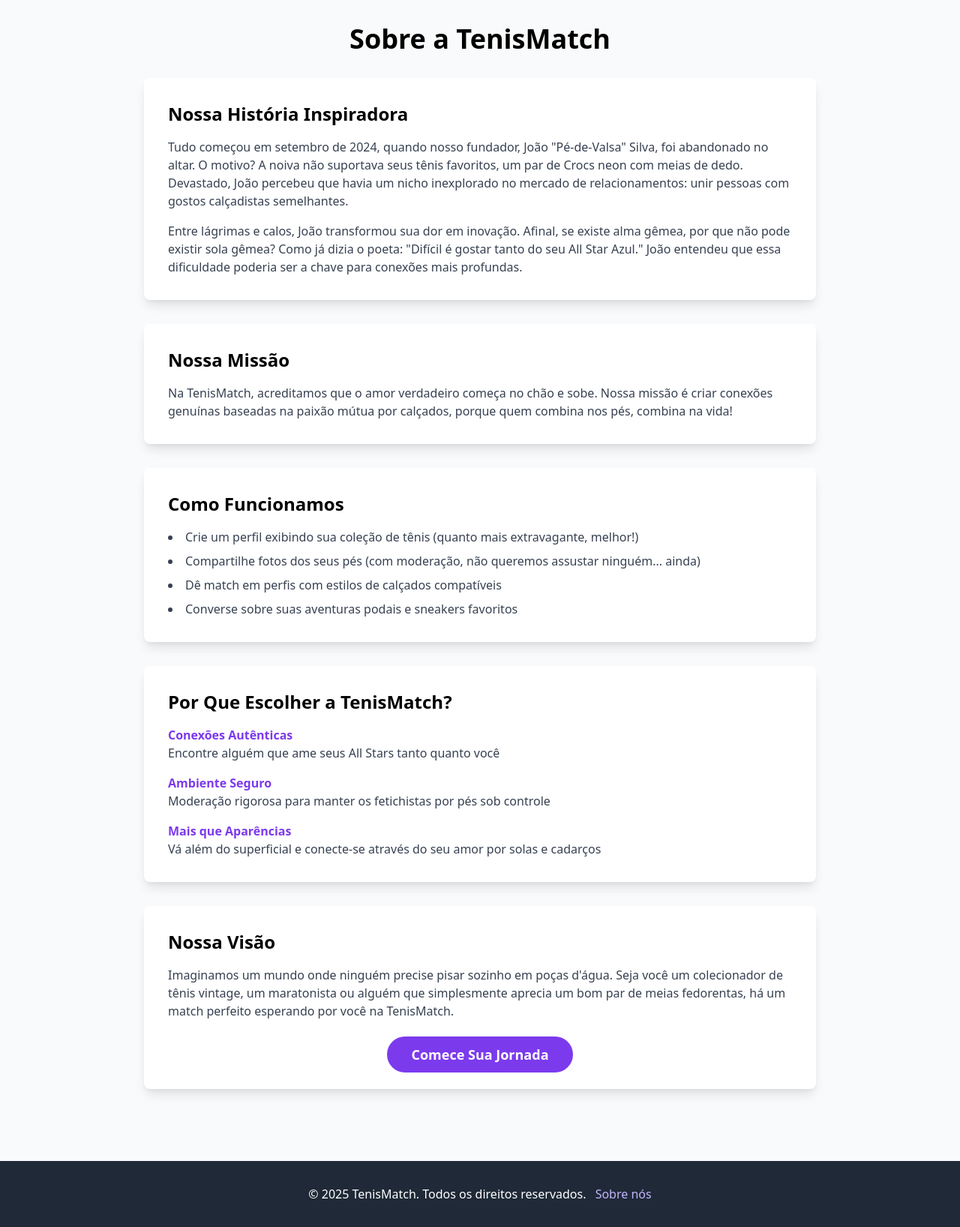
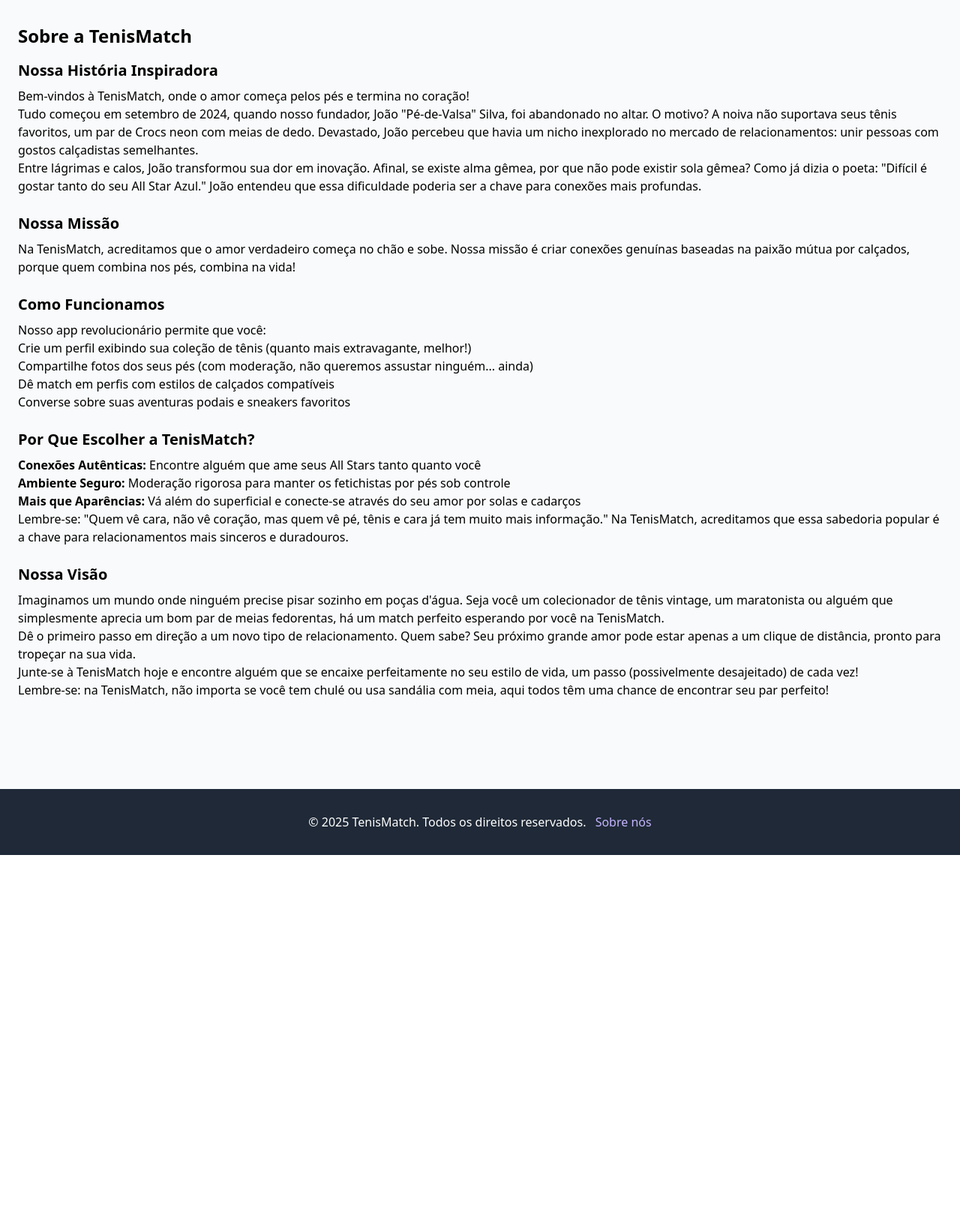
Before and after one commit to Penhall/tenismatch, a Django app: page /sobre/ in a window 1280 px wide. Shown: the part 56-1692 px from the top of the page at 75% size. After the commit the page ends 1196 px from the top, so only its background shows below. Run offline with Django 4.2, Linux system fonts and the light colour scheme.

Commit message:
Casa - alterando área About - 27.01.2025

```diff
--- a/apps/users/views.py
+++ b/apps/users/views.py
@@ -29,15 +29,14 @@ class CustomLoginView(LoginView):
 
     def get_success_url(self):
         user = self.request.user
-        if user.is_staff:
-            # Verificar grupos para redirecionar para dashboards corretos
-            groups = user.groups.all()
-            if groups.filter(name='Analyst').exists():
-                return reverse_lazy('tenis_admin:analyst_dashboard')
-            elif groups.filter(name='Manager').exists():
-                return reverse_lazy('tenis_admin:manager_dashboard')
-            else:
-                return reverse_lazy('admin:index') # Dashboard admin padrão se não for analista/gerente
+        # Verificar grupos para redirecionar para dashboards corretos
+        groups = user.groups.all()
+        if groups.filter(name='Analyst').exists():
+            return reverse_lazy('tenis_admin:analyst_dashboard')
+        elif groups.filter(name='Manager').exists():
+            return reverse_lazy('tenis_admin:manager_dashboard')
+        elif user.is_staff:
+            return reverse_lazy('admin:index') # Dashboard admin padrão se não for analista/gerente
         else:
             # Redirecionar para o perfil para usuários normais
             return reverse_lazy('profiles:detail')
--- a/templates/about.html
+++ b/templates/about.html
@@ -1,39 +1,28 @@
-<!-- /tenismatch/templates/about.html -->
 {% extends 'base.html' %}
+{% load static %}
+
+{% block title %}Sobre a TenisMatch{% endblock %}
 
 {% block content %}
 <div class="container mx-auto px-6 py-8">
-    <div class="max-w-4xl mx-auto">
-        <h1 class="text-4xl font-bold text-center mb-8">Sobre a TenisMatch</h1>
+    <h2 class="text-2xl font-bold mb-4">Sobre a TenisMatch</h2>
 
-        <!-- Nossa História -->
-        <section class="bg-white rounded-lg shadow-lg p-8 mb-8">
-            <h2 class="text-2xl font-bold mb-4">Nossa História Inspiradora</h2>
-            <p class="text-gray-700 mb-4">
-                Tudo começou em setembro de 2024, quando nosso fundador, João "Pé-de-Valsa" Silva, foi abandonado no altar.
-                O motivo? A noiva não suportava seus tênis favoritos, um par de Crocs neon com meias de dedo. Devastado,
-                João percebeu que havia um nicho inexplorado no mercado de relacionamentos: unir pessoas com gostos calçadistas semelhantes.
-            </p>
-            <p class="text-gray-700">
-                Entre lágrimas e calos, João transformou sua dor em inovação. Afinal, se existe alma gêmea, por que não
-                pode existir sola gêmea? Como já dizia o poeta: "Difícil é gostar tanto do seu All Star Azul." João
-                entendeu que essa dificuldade poderia ser a chave para conexões mais profundas.
-            </p>
+    <section class="mb-6">
+        <h3 class="text-xl font-semibold mb-2">Nossa História Inspiradora</h3>
+        <p>Bem-vindos à TenisMatch, onde o amor começa pelos pés e termina no coração!</p>
+        <p>Tudo começou em setembro de 2024, quando nosso fundador, João "Pé-de-Valsa" Silva, foi abandonado no altar. O motivo? A noiva não suportava seus tênis favoritos, um par de Crocs neon com meias de dedo. Devastado, João percebeu que havia um nicho inexplorado no mercado de relacionamentos: unir pessoas com gostos calçadistas semelhantes.</p>
+        <p>Entre lágrimas e calos, João transformou sua dor em inovação. Afinal, se existe alma gêmea, por que não pode existir sola gêmea? Como já dizia o poeta: "Difícil é gostar tanto do seu All Star Azul." João entendeu que essa dificuldade poderia ser a chave para conexões mais profundas.</p>
     </section>
 
-        <!-- Nossa Missão -->
-        <section class="bg-white rounded-lg shadow-lg p-8 mb-8">
-            <h2 class="text-2xl font-bold mb-4">Nossa Missão</h2>
-            <p class="text-gray-700">
-                Na TenisMatch, acreditamos que o amor verdadeiro começa no chão e sobe. Nossa missão é criar conexões
-                genuínas baseadas na paixão mútua por calçados, porque quem combina nos pés, combina na vida!
-            </p>
+    <section class="mb-6">
+        <h3 class="text-xl font-semibold mb-2">Nossa Missão</h3>
+        <p>Na TenisMatch, acreditamos que o amor verdadeiro começa no chão e sobe. Nossa missão é criar conexões genuínas baseadas na paixão mútua por calçados, porque quem combina nos pés, combina na vida!</p>
     </section>
 
-        <!-- Como Funcionamos -->
-        <section class="bg-white rounded-lg shadow-lg p-8 mb-8">
-            <h2 class="text-2xl font-bold mb-4">Como Funcionamos</h2>
-            <ul class="list-disc list-inside text-gray-700 space-y-2">
+    <section class="mb-6">
+        <h3 class="text-xl font-semibold mb-2">Como Funcionamos</h3>
+        <p>Nosso app revolucionário permite que você:</p>
+        <ul>
             <li>Crie um perfil exibindo sua coleção de tênis (quanto mais extravagante, melhor!)</li>
             <li>Compartilhe fotos dos seus pés (com moderação, não queremos assustar ninguém... ainda)</li>
             <li>Dê match em perfis com estilos de calçados compatíveis</li>
@@ -41,39 +30,22 @@
         </ul>
     </section>
 
-        <!-- Por Que Escolher -->
-        <section class="bg-white rounded-lg shadow-lg p-8 mb-8">
-            <h2 class="text-2xl font-bold mb-4">Por Que Escolher a TenisMatch?</h2>
-            <div class="space-y-4">
-                <div>
-                    <h3 class="font-semibold text-purple-600">Conexões Autênticas</h3>
-                    <p class="text-gray-700">Encontre alguém que ame seus All Stars tanto quanto você</p>
-                </div>
-                <div>
-                    <h3 class="font-semibold text-purple-600">Ambiente Seguro</h3>
-                    <p class="text-gray-700">Moderação rigorosa para manter os fetichistas por pés sob controle</p>
-                </div>
-                <div>
-                    <h3 class="font-semibold text-purple-600">Mais que Aparências</h3>
-                    <p class="text-gray-700">Vá além do superficial e conecte-se através do seu amor por solas e cadarços</p>
-                </div>
-            </div>
+    <section class="mb-6">
+        <h3 class="text-xl font-semibold mb-2">Por Que Escolher a TenisMatch?</h3>
+        <ul>
+            <li><strong>Conexões Autênticas:</strong> Encontre alguém que ame seus All Stars tanto quanto você</li>
+            <li><strong>Ambiente Seguro:</strong> Moderação rigorosa para manter os fetichistas por pés sob controle</li>
+            <li><strong>Mais que Aparências:</strong> Vá além do superficial e conecte-se através do seu amor por solas e cadarços</li>
+        </ul>
+        <p>Lembre-se: "Quem vê cara, não vê coração, mas quem vê pé, tênis e cara já tem muito mais informação." Na TenisMatch, acreditamos que essa sabedoria popular é a chave para relacionamentos mais sinceros e duradouros.</p>
     </section>
 
-        <!-- Nossa Visão -->
-        <section class="bg-white rounded-lg shadow-lg p-8">
-            <h2 class="text-2xl font-bold mb-4">Nossa Visão</h2>
-            <p class="text-gray-700 mb-4">
-                Imaginamos um mundo onde ninguém precise pisar sozinho em poças d'água. Seja você um colecionador de
-                tênis vintage, um maratonista ou alguém que simplesmente aprecia um bom par de meias fedorentas, há
-                um match perfeito esperando por você na TenisMatch.
-            </p>
-            <div class="text-center mt-8">
-                <a href="{% url 'users:signup' %}" class="bg-purple-600 text-white px-8 py-3 rounded-full text-lg font-semibold hover:bg-purple-700">
-                    Comece Sua Jornada
-                </a>
-            </div>
+    <section class="mb-6">
+        <h3 class="text-xl font-semibold mb-2">Nossa Visão</h3>
+        <p>Imaginamos um mundo onde ninguém precise pisar sozinho em poças d'água. Seja você um colecionador de tênis vintage, um maratonista ou alguém que simplesmente aprecia um bom par de meias fedorentas, há um match perfeito esperando por você na TenisMatch.</p>
+        <p>Dê o primeiro passo em direção a um novo tipo de relacionamento. Quem sabe? Seu próximo grande amor pode estar apenas a um clique de distância, pronto para tropeçar na sua vida.</p>
+        <p>Junte-se à TenisMatch hoje e encontre alguém que se encaixe perfeitamente no seu estilo de vida, um passo (possivelmente desajeitado) de cada vez!</p>
+        <p>Lembre-se: na TenisMatch, não importa se você tem chulé ou usa sandália com meia, aqui todos têm uma chance de encontrar seu par perfeito!</p>
     </section>
 </div>
-</div>
 {% endblock %}
--- a/templates/base.html
+++ b/templates/base.html
@@ -31,7 +31,7 @@
                 </div>
                 {% else %}
                 <div class="space-x-4">
-                    <a href="#sobre" class="hover:text-gray-200">Sobre</a>
+                    <a href="{% url 'about' %}" class="hover:text-gray-200">Sobre</a>
                     <a href="{% url 'users:login' %}" class="hover:text-gray-200">Entrar</a>
                     <a href="{% url 'users:signup' %}" class="bg-white text-purple-600 px-4 py-2 rounded-full hover:bg-gray-100">Cadastre-se</a>
                 </div>
@@ -59,7 +59,7 @@
         <div class="container mx-auto px-6">
             <p class="text-center">
                 &copy; 2025 TenisMatch. Todos os direitos reservados.
-                <a href="{% url 'users:landing' %}#sobre" class="text-purple-300 hover:underline ml-2">Sobre nós</a>
+                <a href="{% url 'about' %}" class="text-purple-300 hover:underline ml-2">Sobre nós</a>
             </p>
         </div>
     </footer>
```
Also changed, not shown: templates/landing.html (+1 -30 lines). Lines whose indentation alone changed are shown as unchanged.
